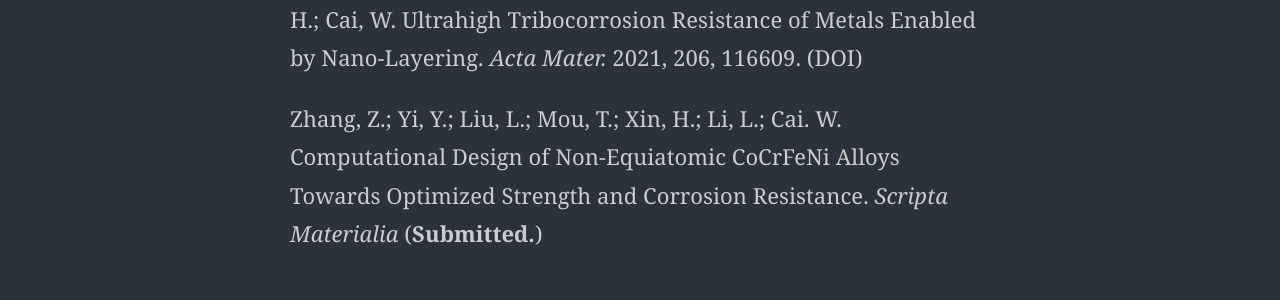
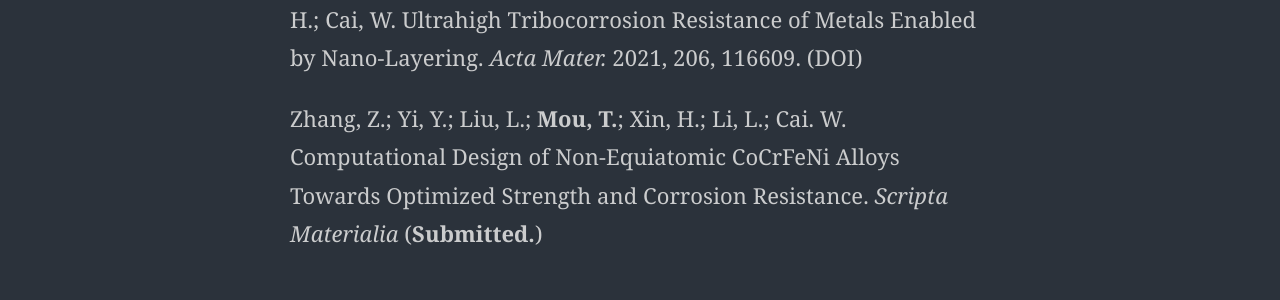
Before and after one commit to mutianyou2013/mutianyou2013.github.io, a Jekyll site: the page built from _pages/about.html, in a window 1280 px wide and 900 px high, scrolled down 1630 px. Shown: the part 441-741 px from the top of the window. Built offline with Jekyll 4.4.1, drawn with Linux system fonts in a browser that asks for light colours; some web fonts are replaced.

```diff
--- a/_pages/about.html
+++ b/_pages/about.html
@@ -53,7 +53,7 @@ permalink: about:output_ext
       <p><b>Mou, T.</b>; Han, X.; Zhu, H.; Xin, H. (2021) Machine Learning of Lateral Adsorbate Interactions in Surface Reaction Kinetics. <i>Current Opinion in Chemical Engineering.</i> (<b>Submitted.</b>)</p>
       <p>Gao, Q.; <b>Mou, T.</b>; Liu, S.; Johnson, G.; Han, X.; Yan, Z.; Ji, M.; He, Q.; Zhang, S.; Xin, H.; Zhu, H. (2020) Monodisperse PdSn/SnOx core/shell nanoparticles with superior electrocatalytic ethanol oxidation performance. <i>Journal of Materials Chemistry A.</i> 2020, 8, 20931–20938. (DOI)</p>
       <p>Wang, W.; Wang, K.; Zhang, Z.; Chen, J.;<b> Mou, T.</b>; Michel, F. M.; Xin, H.; Cai, W. Ultrahigh Tribocorrosion Resistance of Metals Enabled by Nano-Layering. <i>Acta Mater.</i> 2021, 206, 116609. (DOI)</p>
-      <p>Zhang, Z.; Yi, Y.; Liu, L.; Mou, T.; Xin, H.; Li, L.; Cai. W. Computational Design of Non-Equiatomic CoCrFeNi Alloys Towards Optimized Strength and Corrosion Resistance. <i>Scripta Materialia</i> (<b>Submitted.</b>)
+      <p>Zhang, Z.; Yi, Y.; Liu, L.; <b>Mou, T.</b>; Xin, H.; Li, L.; Cai. W. Computational Design of Non-Equiatomic CoCrFeNi Alloys Towards Optimized Strength and Corrosion Resistance. <i>Scripta Materialia</i> (<b>Submitted.</b>)
     </section> <!-- End About Body-->
   </div> <!-- End About Container -->
 </div> <!-- End Small Wrapper -->
```
